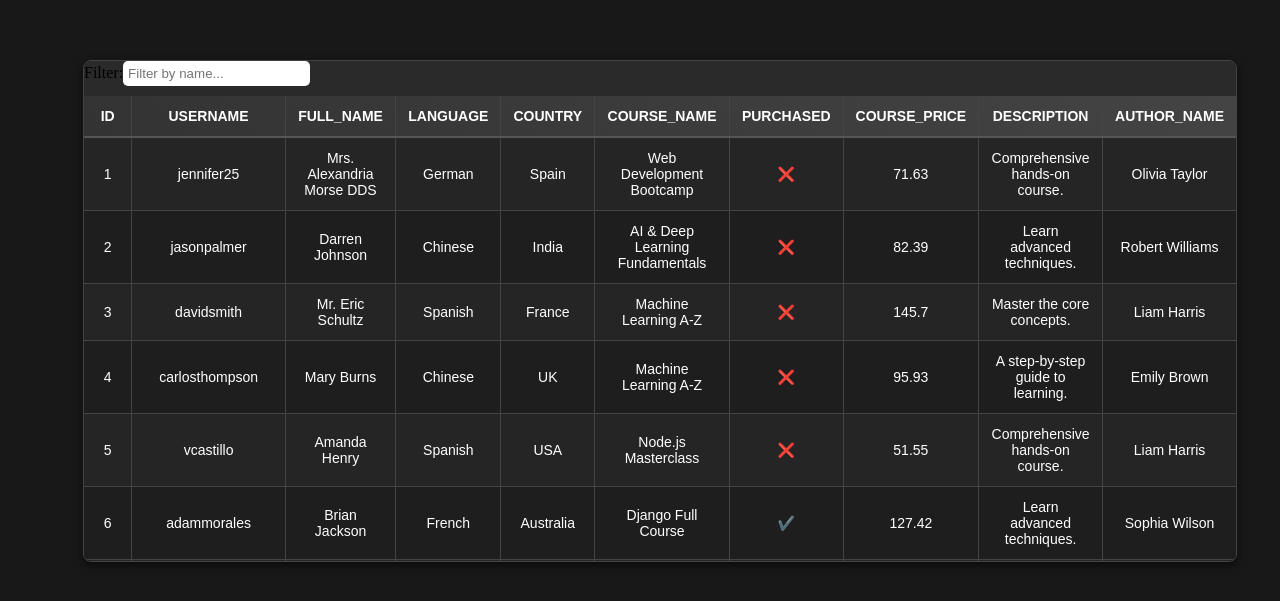
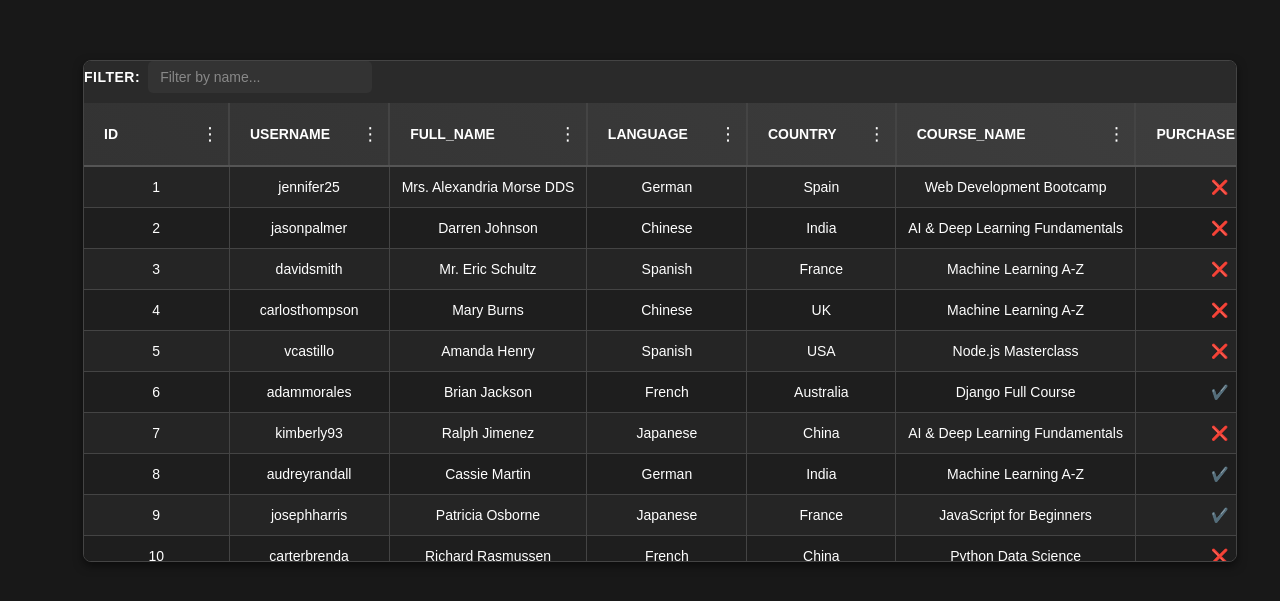
Before and after one commit to KarthikM-P/iVoyant, a React (Vite) app: page / in a window 1280 px wide. Shown: the part 109-710 px from the top of the page. Built offline with nearby package versions, Linux system fonts and the light colour scheme.

Commit message:
add new pin unpin feature

```diff
--- a/src/App.tsx
+++ b/src/App.tsx
@@ -14,13 +14,39 @@ const App = () => {
     const [cell, setCell] = useState({ rowIndex: null, columnId: null });
     const [data, setData] = useState(datas);
     const [columnOrder, setColumnOrder] = useState(allKeys);
-
+    const [pinnedColumns, setPinnedColumns] = useState({ left: [], right: [] });
+    const [openDropdownId, setOpenDropdownId] = useState();
 
     const columns = useMemo(() =>
         columnOrder.map((key) =>
             columnHelper.accessor(key, {
                 id: key,
-                header: () => <DraggableColumnHeader id={key} label={key} />,
+                header: () => (
+                    <div className="header-container">
+                        <DraggableColumnHeader id={key} label={key} />
+                        <div className="header-actions">
+                            <button
+                                className="dots-button"
+                                onClick={(e) => {
+                                    e.stopPropagation();
+                                    setOpenDropdownId(prev => prev === key ? null : key);
+                                }}
+                            >
+                                ⋮
+                            </button>
+                            {openDropdownId === key && (
+                                <div className="dropdown-menu">
+                                    <button onClick={() => pinColumn(key, "left")}>⬅️</button>
+                                    <button onClick={() => pinColumn(key, "right")}>➡️</button>
+                                    <button onClick={() => pinColumn(key, "none")}>❌</button>
+                                </div>
+                            )}
+                        </div>
+                    </div>
+                ),
+
+
+
                 cell: ({ getValue, row }) => {
                     const isEditing = cell.rowIndex === row.index && cell.columnId === key;
                     return isEditing ? (
@@ -38,7 +64,7 @@ const App = () => {
                     );
                 },
             })
-        ), [columnOrder, cell, data]
+        ), [columnOrder, cell, data,openDropdownId]
     );
 
     const handleEdit = (rowIndex, columnId, newValue) => {
@@ -61,6 +87,23 @@ const App = () => {
             setColumnOrder(updatedColumnOrder);
         }
     };
+    const pinColumn = (columnId, position) => {
+        setPinnedColumns((prev) => {
+            let newPinned = { left: [...prev.left], right: [...prev.right] };
+
+            // Remove column from both left and right before reassigning
+            newPinned.left = newPinned.left.filter(col => col !== columnId);
+            newPinned.right = newPinned.right.filter(col => col !== columnId);
+
+            if (position === "left") {
+                newPinned.left.push(columnId);
+            } else if (position === "right") {
+                newPinned.right.push(columnId);
+            }
+
+            return newPinned;
+        });
+    };
 
     const table = useReactTable({
         data,
@@ -68,7 +111,8 @@ const App = () => {
         getCoreRowModel: getCoreRowModel(),
         getFilteredRowModel: getFilteredRowModel(),
         state: {
-        globalFilter: searchdata
+        globalFilter: searchdata,
+        columnPinning: pinnedColumns
         },
         onGlobalFilterChange: setSearchdata,
 
@@ -78,16 +122,16 @@ const App = () => {
     return (
         <div className="table-container">
             <div className="table-wrapper">
-                <span>
-                    <label>Filter:</label>
+            <div className="filter-container">
+                <label className="filter-label">Filter:</label>
                 <input
                     type="text"
                     placeholder="Filter by name..."
                     value={searchdata}
                     onChange={(e) => setSearchdata(e.target.value)}
-                        style={{ marginBottom: "10px", padding: "5px", border: 'none', borderRadius: '5px' }}
+                    className="filter-input"
                 />
-                </span>
+            </div>
                 <DndContext collisionDetection={closestCenter} onDragEnd={handleDragEnd}>
                     <SortableContext items={columnOrder}>
                         <table className="custom-table">
--- a/src/DraggableColumnHeader.tsx
+++ b/src/DraggableColumnHeader.tsx
@@ -5,7 +5,18 @@ const DraggableColumnHeader = ({ id, label }) => {
     const { attributes, listeners, setNodeRef, transform, transition } = useSortable({ id });
 
     return (
-        <span ref={setNodeRef} style={{transform: CSS.Transform.toString(transform), transition, cursor: "grab", userSelect: "none", display: "flex", alignItems: "center", justifyContent: "center", gap: "8px",}} {...attributes} {...listeners}>
+        <span
+            ref={setNodeRef}
+            style={{
+                transform: CSS.Transform.toString(transform),
+                transition,
+                cursor: "grab",
+                userSelect: "none",
+                flexGrow: 1 // Add this to prevent header overflow
+            }}
+            {...attributes}
+            {...listeners}
+        >
             {label}
         </span>
     );
--- a/src/index.css
+++ b/src/index.css
@@ -1,6 +1,7 @@
 *{
     margin: 0;
     padding: 0;
+    font-family: "Arial", sans-serif;
 }
 
 /* Table Container */
@@ -14,15 +15,198 @@
     padding: 20px;
 }
 
+/* index.css */
+.draggable-header {
+    display: flex;
+    align-items: center;
+    gap: 8px;
+    flex-grow: 1;
+}
+
+.drag-handle {
+    cursor: grab;
+    user-select: none;
+    padding: 0 4px;
+    opacity: 0.6;
+    transition: opacity 0.2s;
+}
+
+.drag-handle:hover {
+    opacity: 1;
+}
+
+.header-container {
+    display: flex;
+    justify-content: space-between;
+    align-items: center;
+    width: 100%;
+    position: relative;
+    z-index: 1;
+}
+
+.header-actions {
+    position: relative;
+    margin-left: auto;
+}
+
 /* Table Wrapper */
+/* Update the table-wrapper styles */
 .table-wrapper {
     width: 90%;
     max-height: 75vh;
     background: #2a2a2a;
     border: 1px solid #444;
     border-radius: 8px;
-    overflow: hidden;
+    overflow: auto; /* Changed from hidden to auto */
     box-shadow: 0px 4px 10px rgba(0, 0, 0, 0.5);
+}
+
+/* Add these styles */
+.custom-table {
+    width: max-content;
+    min-width: 100%;
+}
+
+.custom-table th,
+.custom-table td {
+    white-space: nowrap; /* Prevent text wrapping */
+}
+
+/* Optional: Add scrollbar styling */
+.table-wrapper::-webkit-scrollbar {
+    height: 8px;
+    width: 8px;
+}
+
+.table-wrapper::-webkit-scrollbar-track {
+    background: #2a2a2a;
+}
+
+.table-wrapper::-webkit-scrollbar-thumb {
+    background: #555;
+    border-radius: 4px;
+}
+
+.table-wrapper::-webkit-scrollbar-thumb:hover {
+    background: #777;
+}
+
+.filter-container {
+    display: flex;
+    align-items: center;
+    gap: 8px;
+    margin-bottom: 10px;
+}
+
+.filter-label {
+    color: white;
+    font-size: 14px;
+    font-weight: bold;
+    text-transform: uppercase;
+    letter-spacing: 0.5px;
+}
+
+.filter-input {
+    padding: 8px 12px;
+    border: none;
+    border-radius: 5px;
+    background-color: #333;
+    color: white;
+    width: 200px;
+    transition: all 0.3s ease;
+    font-size: 14px;
+}
+
+.filter-input:hover {
+    background-color: #3a3a3a;
+    box-shadow: 0 0 0 1px rgba(255, 255, 255, 0.1);
+}
+
+.filter-input:focus {
+    outline: none;
+    background-color: #444;
+    box-shadow: 0 0 0 2px #555;
+}
+
+/* Optional: Add a smooth transition for the placeholder */
+.filter-input::placeholder {
+    color: #888;
+    transition: opacity 0.3s ease;
+}
+
+.filter-input:hover::placeholder {
+    opacity: 0.7;
+}
+
+.header-container {
+    display: flex;
+    justify-content: space-between;
+    align-items: center;
+    padding: 8px;
+    position: relative;
+    gap: 10px;
+    z-index: 1;
+}
+
+
+.header-actions {
+    position: relative;
+    display: flex;
+    align-items: center;
+}
+
+.dots-button {
+    background: none;
+    border: none;
+    color: white;
+    cursor: pointer;
+    padding: 2px 5px;
+    font-size: 18px;
+    line-height: 1;
+}
+
+.dots-button:hover {
+    background-color: #444;
+    border-radius: 4px;
+}
+
+.dropdown-menu {
+    position: absolute;
+    right: 0;
+    top: 100%;
+    background: #333;
+    border: 1px solid #555;
+    border-radius: 4px;
+    z-index: 100;
+    min-width: 120px;
+    box-shadow: 0 2px 5px rgba(0,0,0,0.2);
+}
+
+.dropdown-menu button {
+    display: block;
+    width: 100%;
+    padding: 8px 12px;
+    background: none;
+    border: none;
+    color: white;
+    text-align: left;
+    cursor: pointer;
+    font-size: 12px;
+}
+
+.dropdown-menu button:hover {
+    background-color: #444;
+}
+
+/* Adjust table header spacing */
+.custom-table th {
+    padding: 12px 15px;
+    min-width: 120px;
+}
+
+/* Add gap between columns */
+.custom-table th:not(:last-child) {
+    border-right: 2px solid #444;
 }
 
 /* Table */
```
Lines whose indentation alone changed are shown as unchanged.
